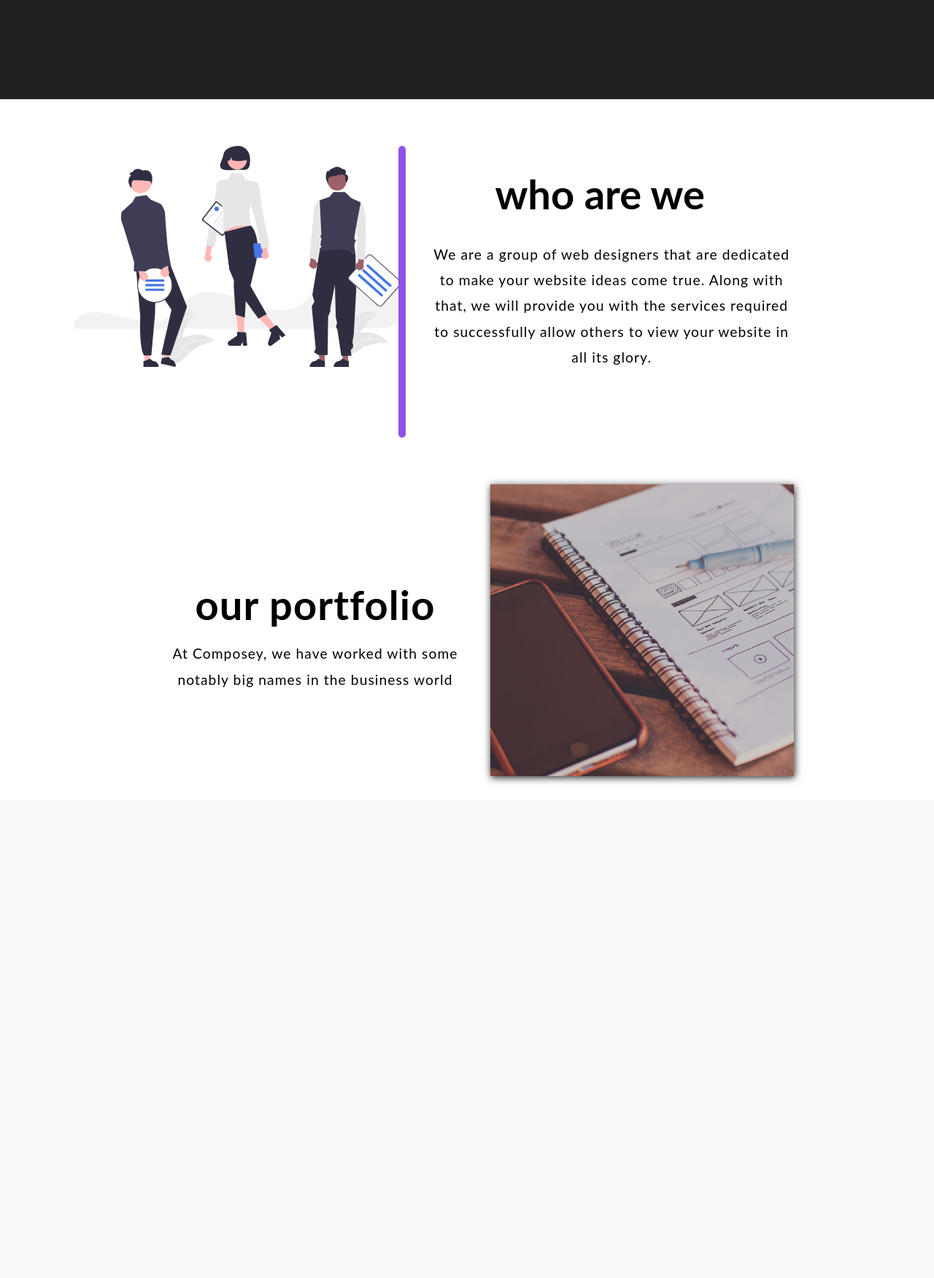
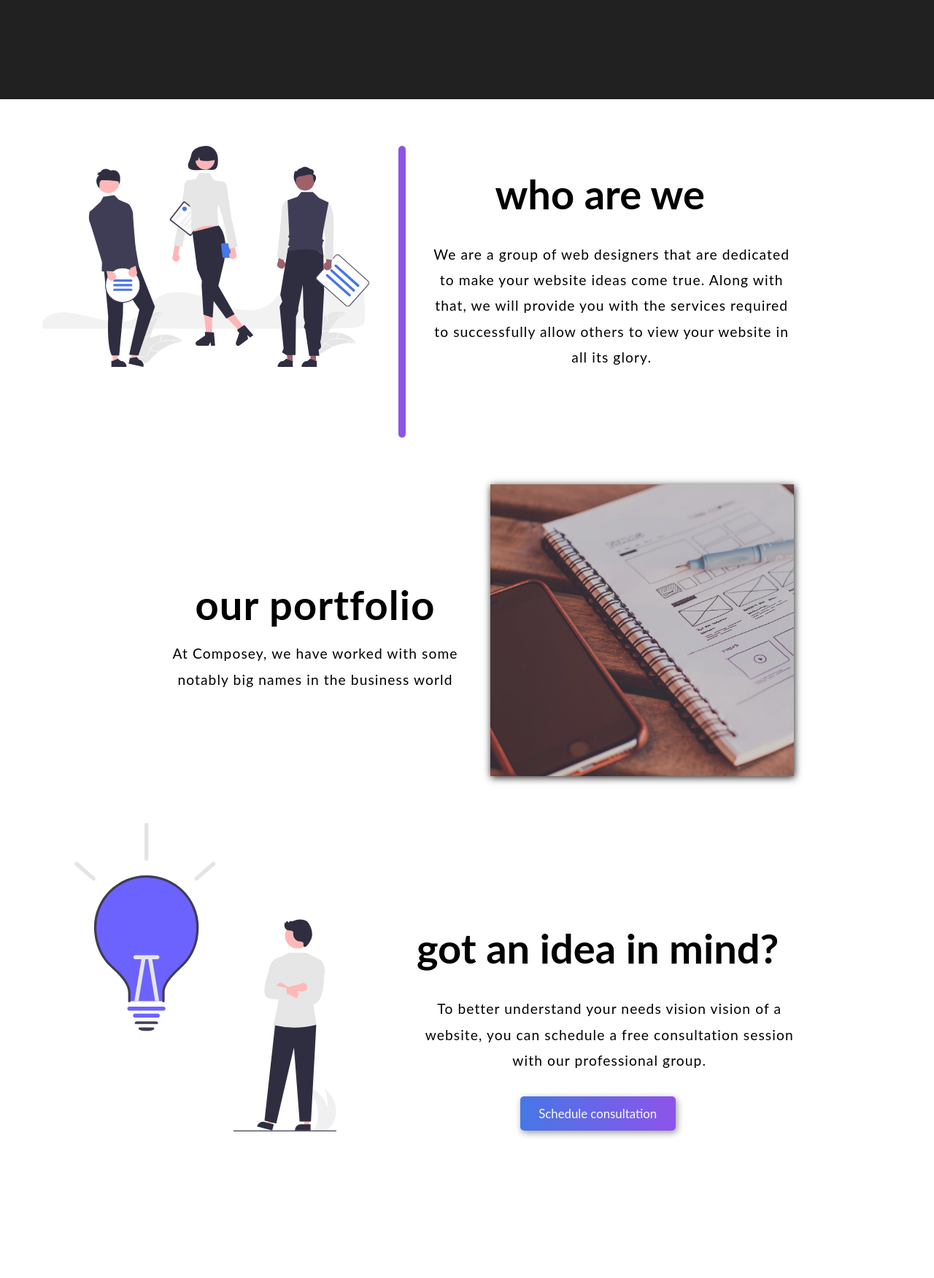
Before and after one commit to wilsonteh/web1201-composey_website-design-service, a PHP site: page / in a window 1280 px wide. Shown: the part 495-2247 px from the top of the page at 73% size. Before the commit the page ends 1568 px from the top, so only its background shows below. Run offline with PHP 8.4, Linux system fonts and the light colour scheme.

Commit message:
Make contact us section in home page

```diff
--- a/css/index.css
+++ b/css/index.css
@@ -205,7 +205,7 @@ nav ul li a:hover::after {
 .about-us #team-illus {
    position: absolute;
    top: 0;
-   left: -10%;
+   left: -15%;
    z-index: -2;
    width: 50%;
 }
@@ -309,3 +309,66 @@ nav ul li a:hover::after {
 .image-wrapper .overlay:hover + .portfolio-btn {
    display: block;
 }
+
+
+/** ===== CONTACT US SECTION =====  */
+.contact-us {
+   display: flex;
+   height: 70vh;
+   margin: 4rem 0;
+   position: relative;
+}
+
+.contact-us .illus-wrapper {
+   width: 40%;
+   /* background-color: crimson; */
+}
+
+/* * relative to "contact" section */
+.contact-us #lightbulb-illus {
+   position: absolute;
+   top: 0;
+   left: -10%;
+   z-index: -2;
+   width: 40%;
+   z-index: 5;
+}
+
+.contact-us .right-wrapper {
+   width: 60%;
+   display: flex;
+   flex-direction: column;
+   align-items: center;
+   justify-content: center;
+   /* background-color: coral; */
+}
+
+.contact-us .title {
+   margin: 2rem 0;
+   font-size: 3.5rem;
+}
+
+.contact-us .text {
+   font-size: 1.2rem;
+   line-height: 2.2rem;
+   letter-spacing: 1.1px;
+   text-align: center;
+   padding: 0 0 0 2rem;
+}
+
+.contact-us .schedule-btn {
+   text-decoration: none;
+   color: var(--white);
+   background-image: linear-gradient(to right, var(--blue) 0%, var(--purple) 100%);
+   padding: .8rem 1.6rem;
+   margin: 2rem 0;
+   font-size: 1.05rem;
+   border-radius: 5px;
+   box-shadow: 2px 3px 10px hsla(0, 0%, 0%, .4);
+   transition-duration: .4s;
+}
+
+.contact-us .schedule-btn:hover {
+   opacity: .8;
+   background-image: linear-gradient(to right, var(--purple) 0%, var(--blue) 100%);
+}
--- a/index.html
+++ b/index.html
@@ -6,7 +6,7 @@
    <meta name="viewport" content="width=device-width, initial-scale=1.0">
 
    <link rel="stylesheet" href="https://cdnjs.cloudflare.com/ajax/libs/font-awesome/5.15.4/css/all.min.css" integrity="sha512-1ycn6IcaQQ40/MKBW2W4Rhis/DbILU74C1vSrLJxCq57o941Ym01SwNsOMqvEBFlcgUa6xLiPY/NS5R+E6ztJQ==" crossorigin="anonymous" referrerpolicy="no-referrer" />
-   <title>Home</title>
+   <title>Composey: Home</title>
 
    <link rel="stylesheet" href="css/index.css">
 
@@ -76,7 +76,22 @@
          </div>
       </section>
 
+      <section class="contact-us">
+         <div class="illus-wrapper">
+            <img src="./media/illustrations/lightbulb-moment.svg" id="lightbulb-illus" alt="lightbulb-moment">
+         </div>
 
+         <div class="right-wrapper">
+            <h1 class="title">got an idea in mind? </h1>
+            <div class="text">
+               To better understand your needs vision vision of a website, you can schedule
+               a free consultation session with our professional group.
+            </div>
+            <a href="#contact" class="schedule-btn">Schedule consultation</a>
+         </div>
+
+
+      </section>
 
    </main>
 
```
Also changed, not shown: media/illustrations/ideas.svg (added), media/illustrations/lightbulb-moment.svg (added).
